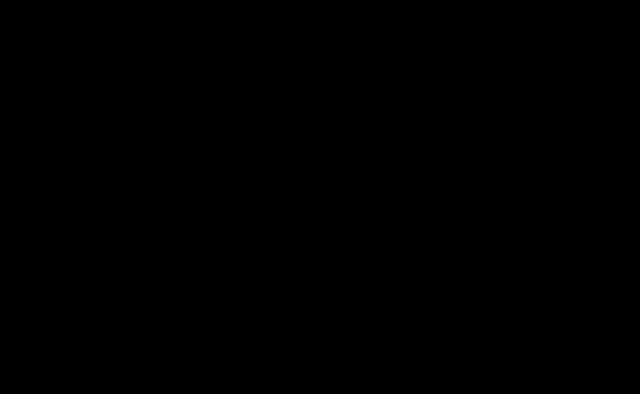
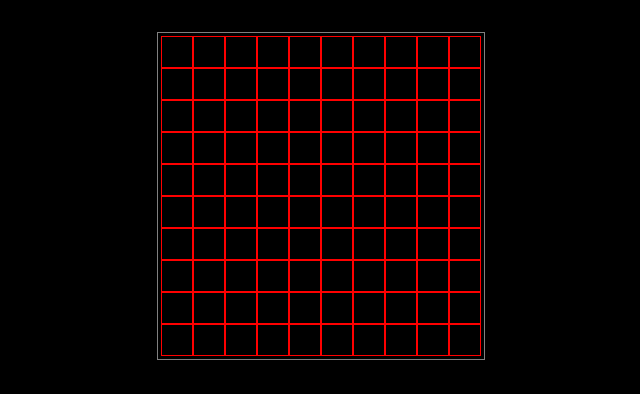
Before and after one commit to Karoly-Git/gomoku, a React (Create React App) app: page / in a window 1280 px wide. Shown: the top 394 px of the page, without its empty margins (319-959 px from the left). Built offline with nearby package versions, Linux system fonts and the light colour scheme.

Commit message:
Draw a board based on the Matrix.

```diff
--- a/src/App.css
+++ b/src/App.css
@@ -1,43 +1,31 @@
+* {
+  margin: 0;
+  padding: 0;
+  box-sizing: border-box;
+}
+
 body {
   background-color: black;
 }
 
 .App {
-  text-align: center;
+  display: flex;
 }
-
-.App-logo {
-  height: 40vmin;
-  pointer-events: none;
-}
-
-@media (prefers-reduced-motion: no-preference) {
-  .App-logo {
-    animation: App-logo-spin infinite 20s linear;
-  }
-}
-
-.App-header {
-  background-color: #282c34;
-  min-height: 100vh;
+.App .board {
   display: flex;
   flex-direction: column;
-  align-items: center;
-  justify-content: center;
-  font-size: calc(10px + 2vmin);
-  color: white;
+  border: 1px solid gray;
+  padding: 3px;
+  margin: 2rem auto 0;
 }
-
-.App-link {
-  color: #61dafb;
+.App .board .row {
+  display: flex;
 }
-
-@keyframes App-logo-spin {
-  from {
-    transform: rotate(0deg);
-  }
-
-  to {
-    transform: rotate(360deg);
-  }
+.App .board .row .cell {
+  border: 1px solid red;
+  width: 2rem;
+  height: 2rem;
 }
+.App .board .row .cell:hover {
+  background-color: green;
+}/*# sourceMappingURL=App.css.map */
--- a/src/App.js
+++ b/src/App.js
@@ -4,6 +4,7 @@
 function App() {
   /*
     - Make an n x m matrix, where n represents the num of columns, m represents the num of rows.
+    - Draw a board based on the Matrix.
   */
 
 
@@ -18,6 +19,19 @@
 
   return (
     <div className="App">
+      <div className='board'>
+        {
+          matrix.map((row, rIndex) =>
+            <div className='row' key={rIndex}>
+              {
+                row.map((cell, cIndex) =>
+                  <div className='cell' key={cIndex}></div>
+                )
+              }
+            </div>
+          )
+        }
+      </div>
     </div>
   );
 }
--- /dev/null
+++ b/src/App.scss
@@ -0,0 +1,35 @@
+* {
+  margin: 0;
+  padding: 0;
+  box-sizing: border-box;
+}
+
+body {
+  background-color: black;
+}
+
+.App {
+  display: flex;
+
+  .board {
+    display: flex;
+    flex-direction: column;
+    border: 1px solid gray;
+    padding: 3px;
+    margin: 2rem auto 0;
+
+    .row {
+      display: flex;
+
+      .cell {
+        border: 1px solid red;
+        width: 2rem;
+        height: 2rem;
+
+        &:hover {
+          background-color: green;
+        }
+      }
+    }
+  }
+}
```
Also changed, not shown: 1 other file (tests, documents, lock files or other folders).
